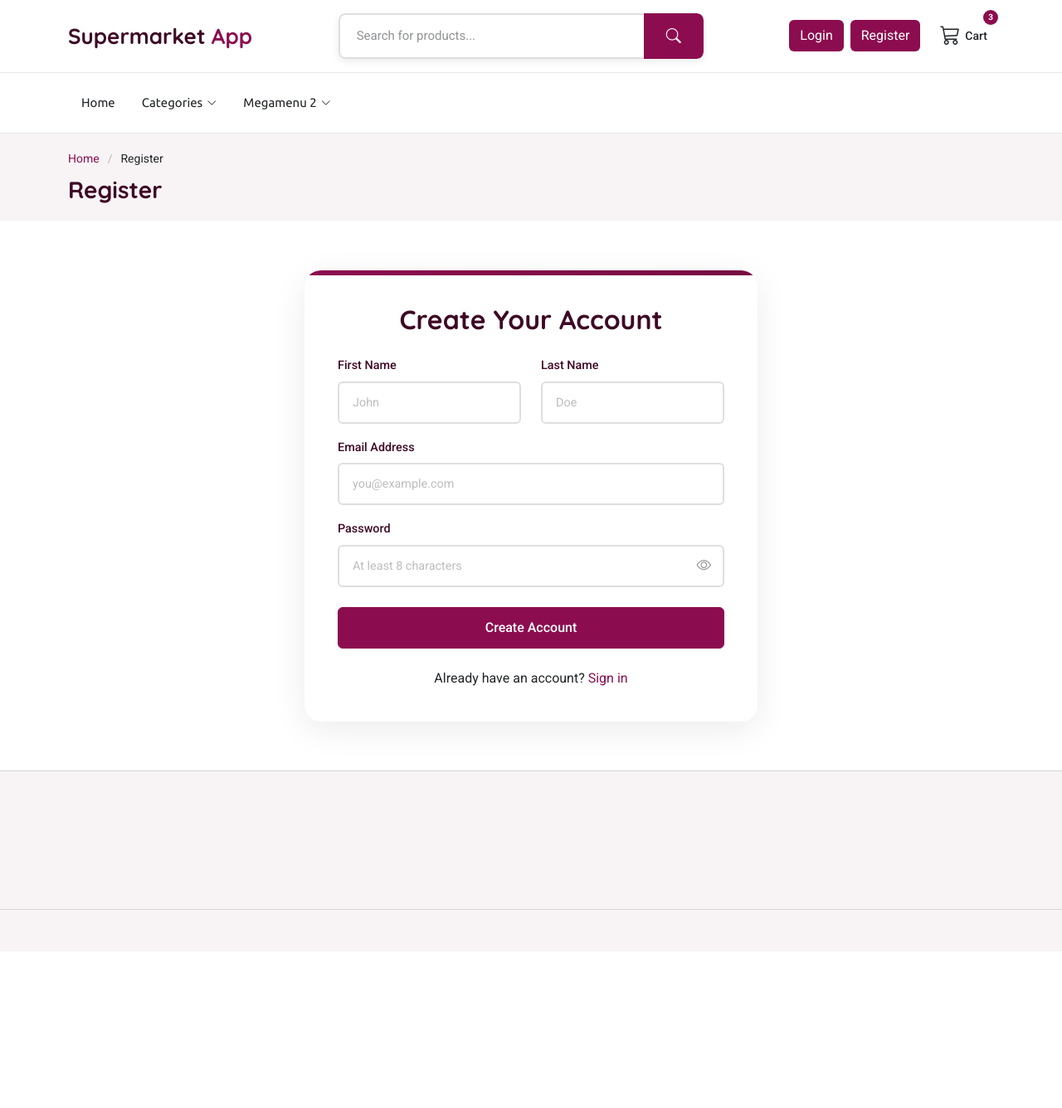
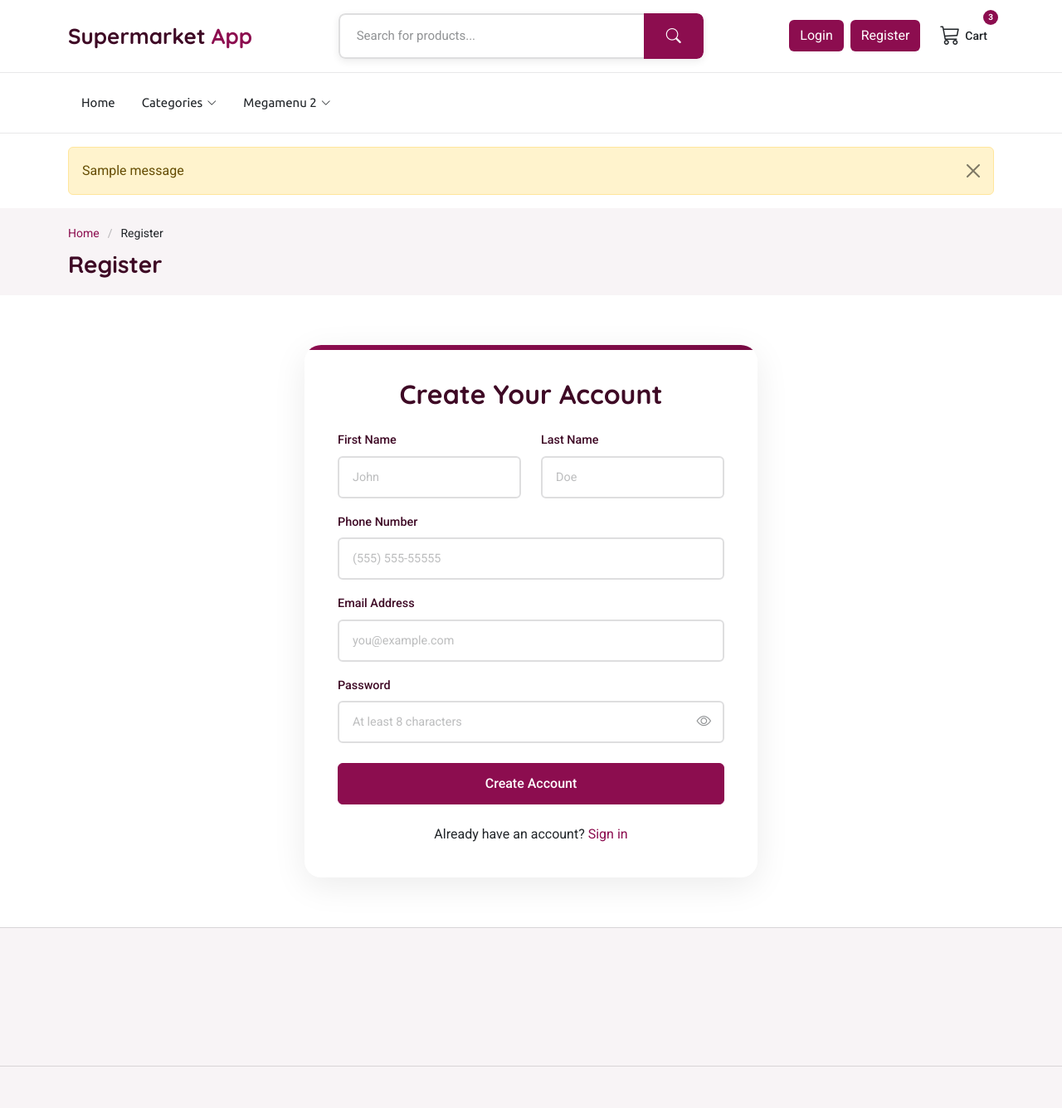
Before and after one commit to bozyurt21/SuperMarketApp, a Flask app: page /register in a window 1280 px wide. Shown: the whole page at 83% size. Before the commit the page ends 1097 px from the top, so only its background shows below. Run offline with Flask 3, Linux system fonts and the light colour scheme; one stand-in notice (Sample message) is shown; some libraries are stand-ins or nearby versions.

Commit message:
Added registration and login functionality

```diff
--- a/app/app.py
+++ b/app/app.py
@@ -1,7 +1,13 @@
-from flask import Flask, flash, redirect, render_template, request, url_for
+from flask import Flask, flash, redirect, render_template, request, url_for, session
 import mysql.connector
+from datetime import datetime
+from werkzeug.security import generate_password_hash, check_password_hash
+import os
+import secrets
+
 
 app = Flask(__name__)
+app.secret_key = secrets.token_hex(32)
 
 
 def get_connection():
@@ -9,12 +15,12 @@ def get_connection():
         host="localhost",
         user="root",
         password="0079306",
-        #database="yourdatabase"
+        database="supermarket"
     )
+db = get_connection()
+cursor = db.cursor(dictionary=True)
 
-# Added db connection and cursor to connect the code to the db
-db_connection = get_connection()
-db_cursor = db_connection.cursor(buffered=True)
+
 
 @app.route('/')
 def home():
@@ -24,21 +30,62 @@ def home():
 @app.route('/login', methods=['GET', 'POST'])
 def login():
     if request.method == 'POST':
-        email = request.form.get('email')  # Use .get() to avoid KeyError
+        email = request.form.get('email')
         password = request.form.get('password')
 
-        # Example logic
-        if email == 'admin@example.com' and password == 'secret':
-            return redirect(url_for('dashboard'))
+        cursor.execute("SELECT * FROM customer WHERE email = %s", (email,))
+        user = cursor.fetchone()
+
+        if user and check_password_hash(user['password'], password):
+            session['user_email'] = user['email']
+            session['user_name'] = user['fname']
+            flash('Login successful')
+            return redirect(url_for('home'))
         else:
-            flash('Invalid credentials')
-            return render_template('login.html')
+            flash('Invalid email or password. Please try again :(')
 
-    return render_template('login.html')  # for GET request
+    return render_template('login.html')
 
 @app.route('/register', methods=['POST', 'GET'])
 def register():
+    if request.method == 'POST':
+        fname = request.form['firstName']
+        lname = request.form['lastName']
+        phone = request.form['phone']
+        email = request.form['email']
+        password = request.form['password']
+        hashed_password = generate_password_hash(password)
+        registration_date = datetime.today().date()
+        loyalty_score = 0  # Default value
+
+
+        # Check if email already exists
+        cursor.execute("SELECT * FROM customer WHERE email = %s", (email,))
+        if cursor.fetchone():
+            flash('Email already registered')
+            return redirect(url_for('register'))
+
+        # Insert new customer
+        cursor.execute("""
+            INSERT INTO customer (fname, lname, email, phone, password, registration_date, loyalty_score)
+            VALUES (%s, %s, %s, %s, %s, %s, %s)
+        """, (fname, lname, email, phone, hashed_password, registration_date, loyalty_score))
+        db.commit()
+
+        # Start session
+        session['user_email'] = email
+        session['user_name'] = fname
+
+        flash('Registration successful! You are now logged in.')
+        return redirect(url_for('home'))
+
     return render_template('register.html')
+
+@app.route('/logout')
+def logout():
+    session.clear()
+    flash('You have been logged out.')
+    return redirect(url_for('login'))
 
 if __name__ == '__main__':
     app.run(debug=True)
--- a/app/templates/base.html
+++ b/app/templates/base.html
@@ -63,10 +63,16 @@
             <!-- Account -->
 
             <!-- Simple Login/Register Links -->
+            {% if session.user_name %}
+            <div class="d-flex align-items-center">
+              <p>Welcome, {{ session.user_name }}! <a href="{{ url_for('logout') }}">Logout</a></p>
+            </div>
+            {% else %}
             <div class="d-flex align-items-center">
               <a href="{{ url_for('login') }}" class="btn me-2" style="background-color: #8c0d4f; color: white;">Login</a>
               <a href="{{ url_for('register') }}" class="btn" style="background-color: #8c0d4f; color: white;">Register</a>
             </div>
+            {%endif%}
 
 
 
@@ -155,7 +161,7 @@
       <div class="container-fluid container-xl position-relative">
         <nav id="navmenu" class="navmenu">
           <ul>
-            <li><a href="{{ url_for('login') }}">Home</a></li>
+            <li><a href="{{ url_for('home') }}">Home</a></li>
 
             <li class="dropdown"><a href="#"><span>Categories</span> <i class="bi bi-chevron-down toggle-dropdown"></i></a>
               <ul>
@@ -482,6 +488,18 @@
   </header>
 
   <!--We are going to put our items in here-->
+  {% with messages = get_flashed_messages() %}
+  {% if messages %}
+    <div class="container mt-3">
+      {% for message in messages %}
+        <div class="alert alert-warning alert-dismissible fade show" role="alert">
+          {{ message }}
+          <button type="button" class="btn-close" data-bs-dismiss="alert" aria-label="Close"></button>
+        </div>
+      {% endfor %}
+    </div>
+  {% endif %}
+{% endwith %}
   {%block content%}
   {%endblock%}
 
--- a/app/templates/register.html
+++ b/app/templates/register.html
@@ -60,6 +60,18 @@
                   </div>
                 </div>
               </div>
+              <div class="form-group mb-3">
+                <label for="lastName">Phone Number</label>
+                <input
+                  type="phone2numeric"
+                  class="form-control"
+                  name="phone"
+                  id="phone"
+                  required=""
+                  minlength="2"
+                  placeholder="(555) 555-55555"
+                />
+              </div>
 
               <div class="form-group mb-3">
                 <label for="email">Email Address</label>
```
